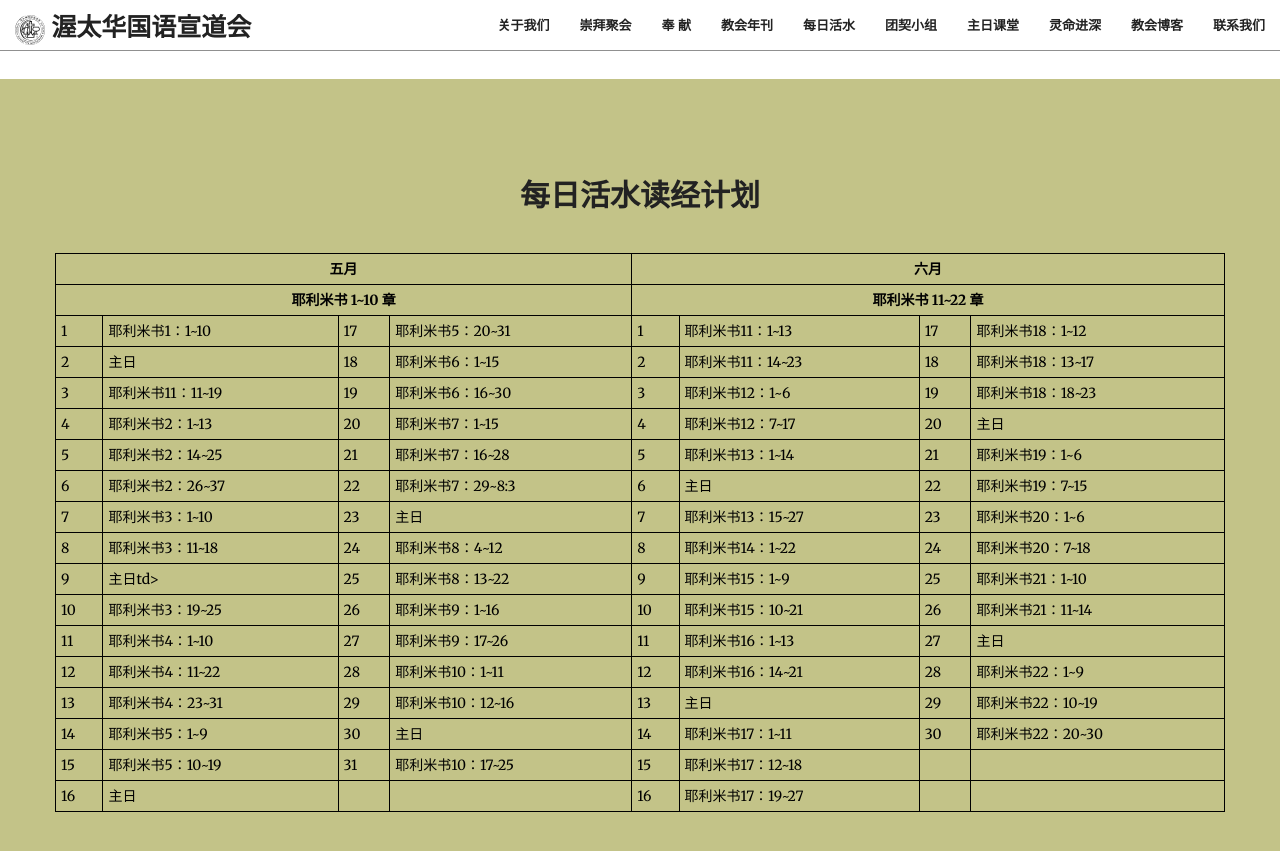
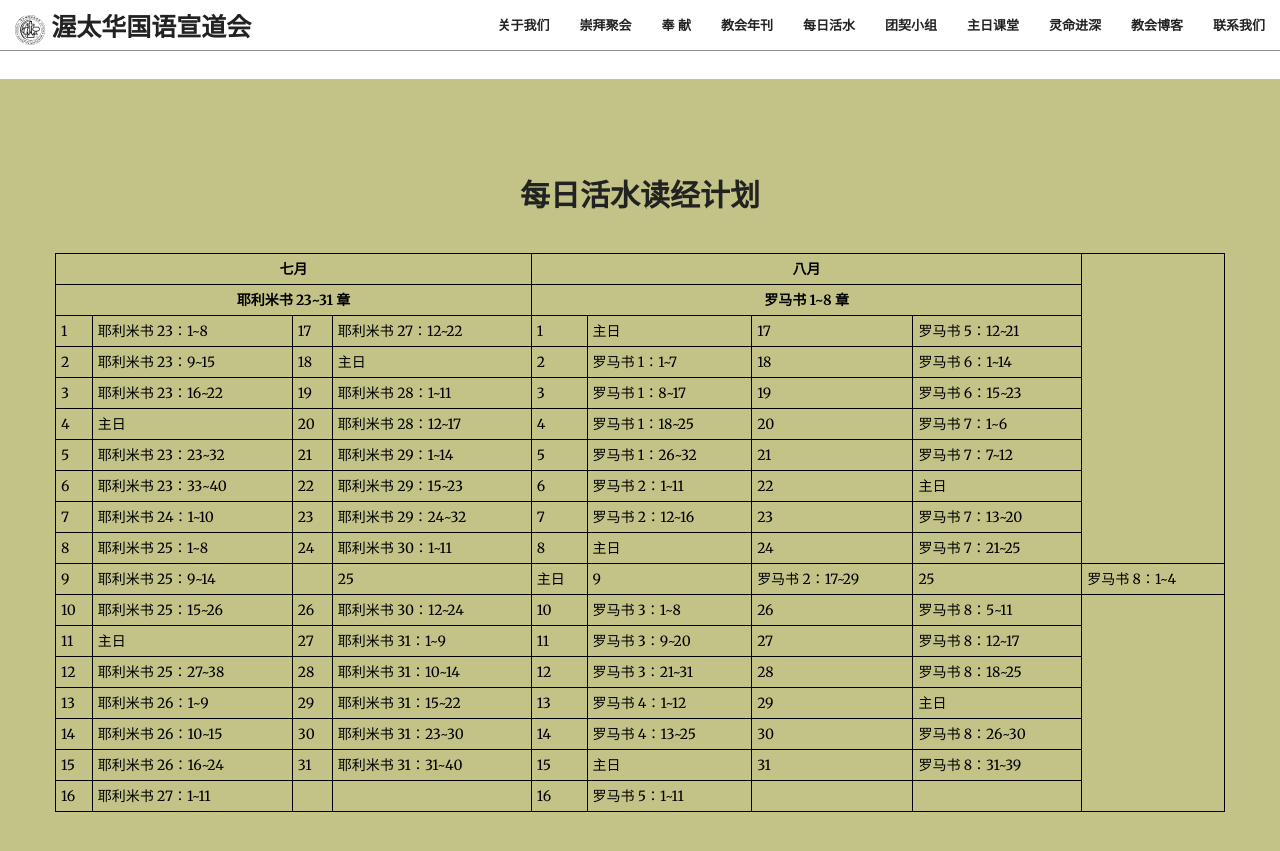
Before and after one commit to JonasYow/ottawaomac, a Jekyll site: the page built from index.html, in a window 1280 px wide and 900 px high, scrolled down 2563 px. Shown: the top 851 px of the window. Built offline with Jekyll 4.4.1, drawn with Linux system fonts in a browser that asks for light colours; some web fonts are replaced.

Commit message:
Update content for month of 7_8

```diff
--- a/_includes/dailylivingwater.html
+++ b/_includes/dailylivingwater.html
@@ -8,186 +8,186 @@
             </div>
             <table style="width:100%">
             <tr>
-                <th colspan="4" class="text-center">五月</th>
-                <th colspan="4" class="text-center">六月</th>
+                <th colspan="4" class="text-center">七月</th>
+                <th colspan="4" class="text-center">八月</th>
             </tr>
             <tr>
-                <th colspan="4" class="text-center">耶利米书 1~10 章</th>
-                <th colspan="4" class="text-center">耶利米书 11~22 章</th>
+                <th colspan="4" class="text-center">耶利米书 23~31 章</th>
+                <th colspan="4" class="text-center">罗马书 1~8 章</th>
             </tr>
 
             <tr>
                 <td>1</td>
-                <td>耶利米书1：1~10</td>
+                <td>耶利米书 23：1~8</td>
                 <td>17</td>
-                <td>耶利米书5：20~31</td>
+                <td>耶利米书 27：12~22</td>
                 <td>1</td>
-                <td>耶利米书11：1~13</td>
+                <td>主日</td>
                 <td>17</td>
-                <td>耶利米书18：1~12</td>
+                <td>罗马书 5：12~21</td>
             </tr>
 
             <tr>
                 <td>2</td>
+                <td>耶利米书 23：9~15</td>
+                <td>18</td>
                 <td>主日</td>
+                <td>2</td>
+                <td>罗马书 1：1~7</td>
                 <td>18</td>
-                <td>耶利米书6：1~15</td>
-                <td>2</td>
-                <td>耶利米书11：14~23</td>
-                <td>18</td>
-                <td>耶利米书18：13~17</td>
+                <td>罗马书 6：1~14</td>
             </tr>
 
             <tr>
                 <td>3</td>
-                <td>耶利米书11：11~19</td>
+                <td>耶利米书 23：16~22</td>
                 <td>19</td>
-                <td>耶利米书6：16~30</td>
+                <td>耶利米书 28：1~11</td>
                 <td>3</td>
-                <td>耶利米书12：1~6</td>
+                <td>罗马书 1：8~17</td>
                 <td>19</td>
-                <td>耶利米书18：18~23</td>
+                <td>罗马书 6：15~23</td>
             </tr>
 
             <tr>
                 <td>4</td>
-                <td>耶利米书2：1~13</td>
+                <td>主日</td>
                 <td>20</td>
-                <td>耶利米书7：1~15</td>
+                <td>耶利米书 28：12~17</td>
                 <td>4</td>
-                <td>耶利米书12：7~17</td>
+                <td>罗马书 1：18~25</td>
                 <td>20</td>
+                <td>罗马书 7：1~6</td>
+            </tr>
+
+            <tr>
+                <td>5</td>
+                <td>耶利米书 23：23~32</td>
+                <td>21</td>
+                <td>耶利米书 29：1~14</td>
+                <td>5</td>
+                <td>罗马书 1：26~32</td>
+                <td>21</td>
+                <td>罗马书 7：7~12</td>
+            </tr>
+
+            <tr>
+                <td>6</td>
+                <td>耶利米书 23：33~40</td>
+                <td>22</td>
+                <td>耶利米书 29：15~23</td>
+                <td>6</td>
+                <td>罗马书 2：1~11</td>
+                <td>22</td>
                 <td>主日</td>
             </tr>
 
             <tr>
-                <td>5</td>
-                <td>耶利米书2：14~25</td>
-                <td>21</td>
-                <td>耶利米书7：16~28</td>
-                <td>5</td>
-                <td>耶利米书13：1~14</td>
-                <td>21</td>
-                <td>耶利米书19：1~6</td>
-            </tr>
-
-            <tr>
-                <td>6</td>
-                <td>耶利米书2：26~37</td>
-                <td>22</td>
-                <td>耶利米书7：29~8:3</td>
-                <td>6</td>
-                <td>主日</td>
-                <td>22</td>
-                <td>耶利米书19：7~15</td>
-            </tr>
-
-            <tr>
                 <td>7</td>
-                <td>耶利米书3：1~10</td>
+                <td>耶利米书 24：1~10</td>
                 <td>23</td>
-                <td>主日</td>
+                <td>耶利米书 29：24~32</td>
                 <td>7</td>
-                <td>耶利米书13：15~27</td>
+                <td>罗马书 2：12~16</td>
                 <td>23</td>
-                <td>耶利米书20：1~6</td>
+                <td>罗马书 7：13~20</td>
             </tr>
 
             <tr>
                 <td>8</td>
-                <td>耶利米书3：11~18</td>
+                <td>耶利米书 25：1~8</td>
                 <td>24</td>
-                <td>耶利米书8：4~12</td>
+                <td>耶利米书 30：1~11</td>
                 <td>8</td>
-                <td>耶利米书14：1~22</td>
+                <td>主日</td>
                 <td>24</td>
-                <td>耶利米书20：7~18</td>
+                <td>罗马书 7：21~25</td>
             </tr>
 
             <tr>
                 <td>9</td>
-                <td>主日td>
+                <td>耶利米书 25：9~14<td>
                 <td>25</td>
-                <td>耶利米书8：13~22</td>
+                <td>主日</td>
                 <td>9</td>
-                <td>耶利米书15：1~9</td>
+                <td>罗马书 2：17~29</td>
                 <td>25</td>
-                <td>耶利米书21：1~10</td>
+                <td>罗马书 8：1~4</td>
             </tr>
 
             <tr>
                 <td>10</td>
-                <td>耶利米书3：19~25</td>
+                <td>耶利米书 25：15~26</td>
                 <td>26</td>
-                <td>耶利米书9：1~16</td>
+                <td>耶利米书 30：12~24</td>
                 <td>10</td>
-                <td>耶利米书15：10~21</td>
+                <td>罗马书 3：1~8</td>
                 <td>26</td>
-                <td>耶利米书21：11~14</td>
+                <td>罗马书 8：5~11</td>
             </tr>
 
             <tr>
                 <td>11</td>
-                <td>耶利米书4：1~10</td>
+                <td>主日</td>
                 <td>27</td>
-                <td>耶利米书9：17~26</td>
+                <td>耶利米书 31：1~9</td>
                 <td>11</td>
-                <td>耶利米书16：1~13</td>
+                <td>罗马书 3：9~20</td>
                 <td>27</td>
+                <td>罗马书 8：12~17</td>
+            </tr>
+
+            <tr>
+                <td>12</td>
+                <td>耶利米书 25：27~38</td>
+                <td>28</td>
+                <td>耶利米书 31：10~14</td>
+                <td>12</td>
+                <td>罗马书 3：21~31</td>
+                <td>28</td>
+                <td>罗马书 8：18~25</td>
+            </tr>
+
+            <tr>
+                <td>13</td>
+                <td>耶利米书 26：1~9</td>
+                <td>29</td>
+                <td>耶利米书 31：15~22</td>
+                <td>13</td>
+                <td>罗马书 4：1~12</td>
+                <td>29</td>
                 <td>主日</td>
             </tr>
 
             <tr>
-                <td>12</td>
-                <td>耶利米书4：11~22</td>
-                <td>28</td>
-                <td>耶利米书10：1~11</td>
-                <td>12</td>
-                <td>耶利米书16：14~21</td>
-                <td>28</td>
-                <td>耶利米书22：1~9</td>
-            </tr>
-
-            <tr>
-                <td>13</td>
-                <td>耶利米书4：23~31</td>
-                <td>29</td>
-                <td>耶利米书10：12~16</td>
-                <td>13</td>
-                <td>主日</td>
-                <td>29</td>
-                <td>耶利米书22：10~19</td>
-            </tr>
-
-            <tr>
                 <td>14</td>
-                <td>耶利米书5：1~9</td>
+                <td>耶利米书 26：10~15</td>
                 <td>30</td>
-                <td>主日</td>
+                <td>耶利米书 31：23~30</td>
                 <td>14</td>
-                <td>耶利米书17：1~11</td>
+                <td>罗马书 4：13~25</td>
                 <td>30</td>
-                <td>耶利米书22：20~30</td>
+                <td>罗马书 8：26~30</td>
             </tr>
 
             <tr>
                 <td>15</td>
-                <td>耶利米书5：10~19</td>
+                <td>耶利米书 26：16~24</td>
                 <td>31</td>
-                <td>耶利米书10：17~25</td>
+                <td>耶利米书 31：31~40</td>
                 <td>15</td>
-                <td>耶利米书17：12~18</td>
-                <td></td>
-                <td></td>
+                <td>主日</td>
+                <td>31</td>
+                <td>罗马书 8：31~39</td>
             </tr>
 
             <tr>
                 <td>16</td>
-                <td>主日</td>
+                <td>耶利米书 27：1~11</td>
                 <td> </td>
                 <td> </td>
                 <td>16</td>
-                <td>耶利米书17：19~27</td>
+                <td>罗马书 5：1~11</td>
                 <td> </td>
                 <td> </td>
             </tr>
```
